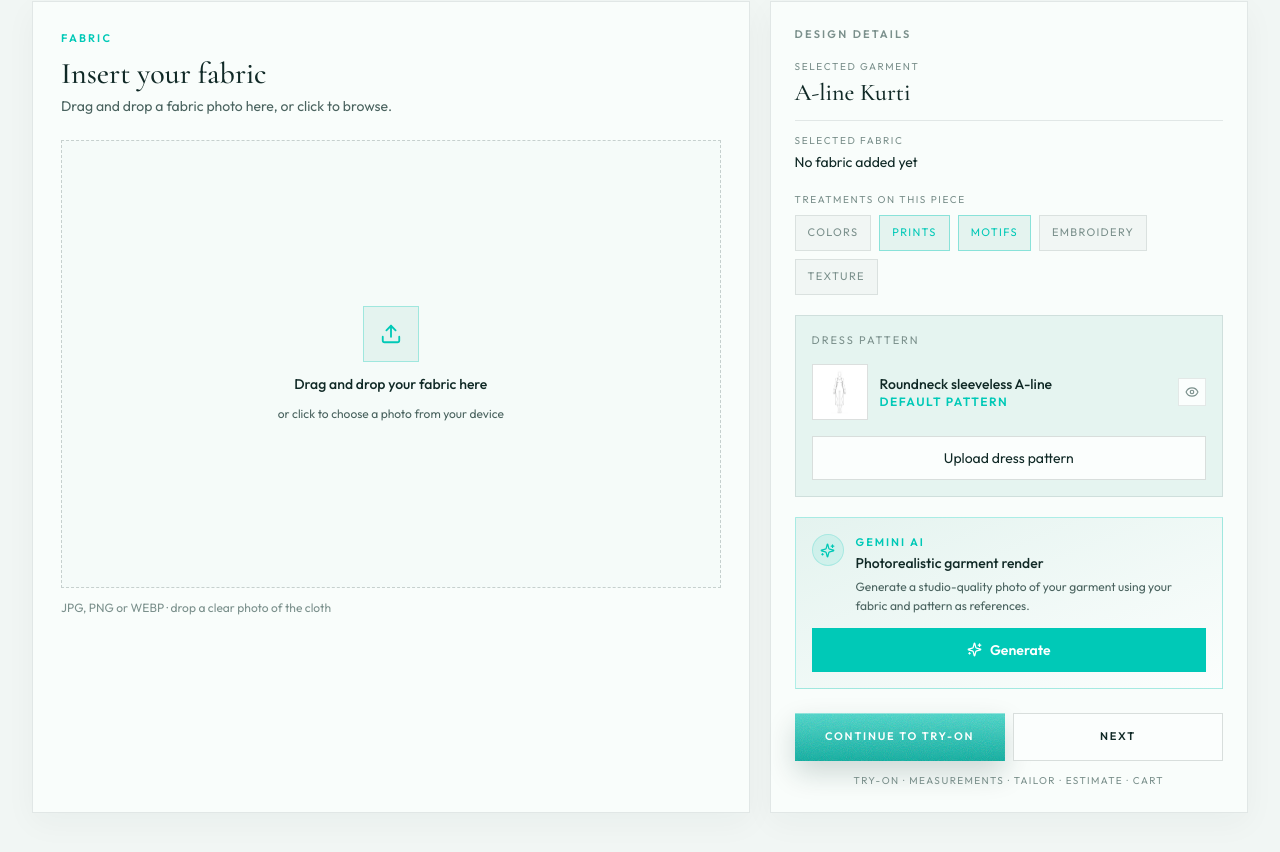
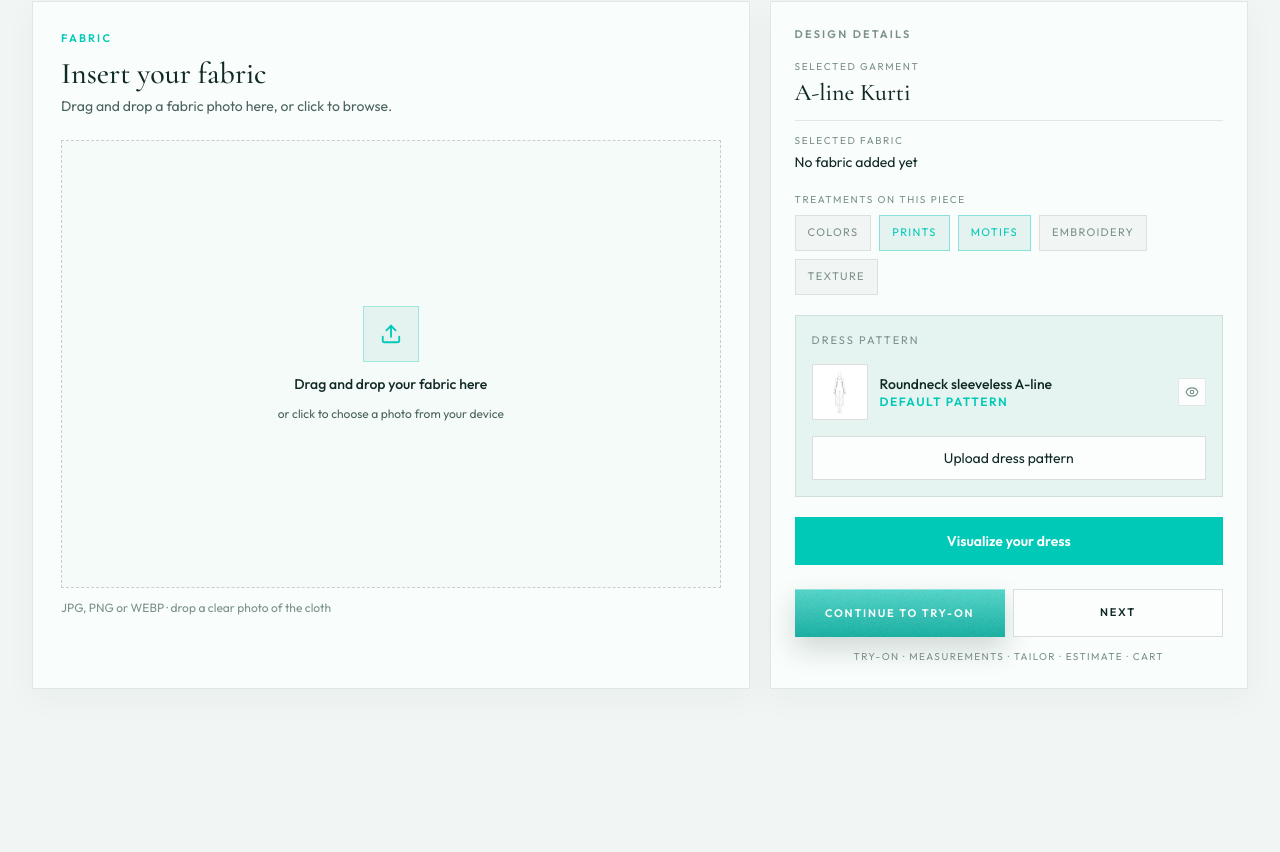
Before and after one commit to Sarvesh-Ragav/THY, a Next.js app: page /stitch-your-outfit/preview in a window 1280 px wide. Shown: the part 342-1194 px from the top of the page. After the commit the page ends 1079 px from the top, so only its background shows below. Built offline with nearby package versions, Linux system fonts and the light colour scheme.

Commit message:
Replace the Gemini photorealistic copy with a Visualize your dress button.

```diff
--- a/src/app/(customer)/stitch-your-outfit/preview/page.tsx
+++ b/src/app/(customer)/stitch-your-outfit/preview/page.tsx
@@ -202,7 +202,7 @@ function DesignPreviewContent() {
       setAiRender(data.image);
       setShowAiRender(true);
       persistDraft({ aiRender: data.image });
-      setMessage('AI render complete — now showing Gemini visualization.');
+      setMessage('Dress visualization ready.');
     } catch (err: unknown) {
       const msg = err instanceof Error ? err.message : 'AI generation failed';
       setAiError(msg);
@@ -292,10 +292,7 @@ function DesignPreviewContent() {
             {aiGenerating && (
               <div className="absolute inset-0 z-10 flex flex-col items-center justify-center gap-4 bg-thy-deep/60 backdrop-blur-sm">
                 <span className="h-12 w-12 rounded-full border-2 border-thy-brand/30 border-t-thy-brand animate-spin" />
-                <div className="text-center">
-                  <p className="text-[11px] uppercase tracking-[0.18em] text-white font-semibold">Generating with Gemini AI</p>
-                  <p className="text-[10px] text-white/60 mt-1">Rendering your bespoke garment…</p>
-                </div>
+                <p className="text-[11px] uppercase tracking-[0.18em] text-white font-semibold">Visualizing your dress</p>
               </div>
             )}
 
@@ -356,7 +353,7 @@ function DesignPreviewContent() {
           <p className="mt-3 text-xs text-thy-subtle">
             {hasUserFabric
               ? showAiRender
-                ? 'Gemini AI render · photorealistic studio visualization'
+                ? 'Dress visualization'
                 : 'Your uploaded fabric photo'
               : 'JPG, PNG or WEBP · drop a clear photo of the cloth'}
           </p>
@@ -469,35 +466,15 @@ function DesignPreviewContent() {
 
           {message && <p className="text-xs text-thy-muted">{message}</p>}
 
-          <div className="relative overflow-hidden border border-thy-brand/30 bg-gradient-to-br from-thy-mist to-thy-surface p-4 space-y-3">
-            <div className="flex items-start gap-3">
-              <div className="shrink-0 h-8 w-8 rounded-full bg-thy-brand/10 border border-thy-brand/20 flex items-center justify-center">
-                <Sparkles size={15} className="text-thy-brand" />
-              </div>
-              <div className="min-w-0">
-                <p className="text-[11px] uppercase tracking-[0.18em] text-thy-brand font-semibold">Gemini AI</p>
-                <p className="text-sm font-medium text-thy-ink mt-0.5">Photorealistic garment render</p>
-                <p className="text-xs text-thy-muted mt-1 leading-relaxed">
-                  Generate a studio-quality photo of your garment using your fabric and pattern as references.
-                </p>
-              </div>
-            </div>
           <button
             type="button"
             id="generate-with-gemini"
             disabled={aiGenerating}
             onClick={generateWithAI}
-              className="inline-flex w-full items-center justify-center gap-2 min-h-11 px-4 text-sm font-semibold bg-thy-brand text-white border border-thy-brand/60 transition-all hover:bg-thy-deep disabled:opacity-60 disabled:cursor-not-allowed cursor-pointer"
+            className="inline-flex w-full items-center justify-center min-h-12 px-4 text-sm font-semibold bg-thy-brand text-white border border-thy-brand/60 transition-all hover:bg-thy-deep disabled:opacity-60 disabled:cursor-not-allowed cursor-pointer"
           >
-              <Sparkles size={15} />
-              {aiGenerating ? 'Generating…' : aiRender ? 'Re-generate' : 'Generate'}
+            {aiGenerating ? 'Visualizing…' : 'Visualize your dress'}
           </button>
-            {aiRender && !aiGenerating && (
-              <p className="text-[10px] text-thy-brand text-center font-medium uppercase tracking-[0.14em]">
-                ✓ AI render ready · use toggle below to view
-              </p>
-            )}
-          </div>
 
           <div className="mt-auto pt-1 space-y-3">
             <div className="grid grid-cols-1 sm:grid-cols-2 gap-2">
```
Lines whose indentation alone changed are shown as unchanged.
